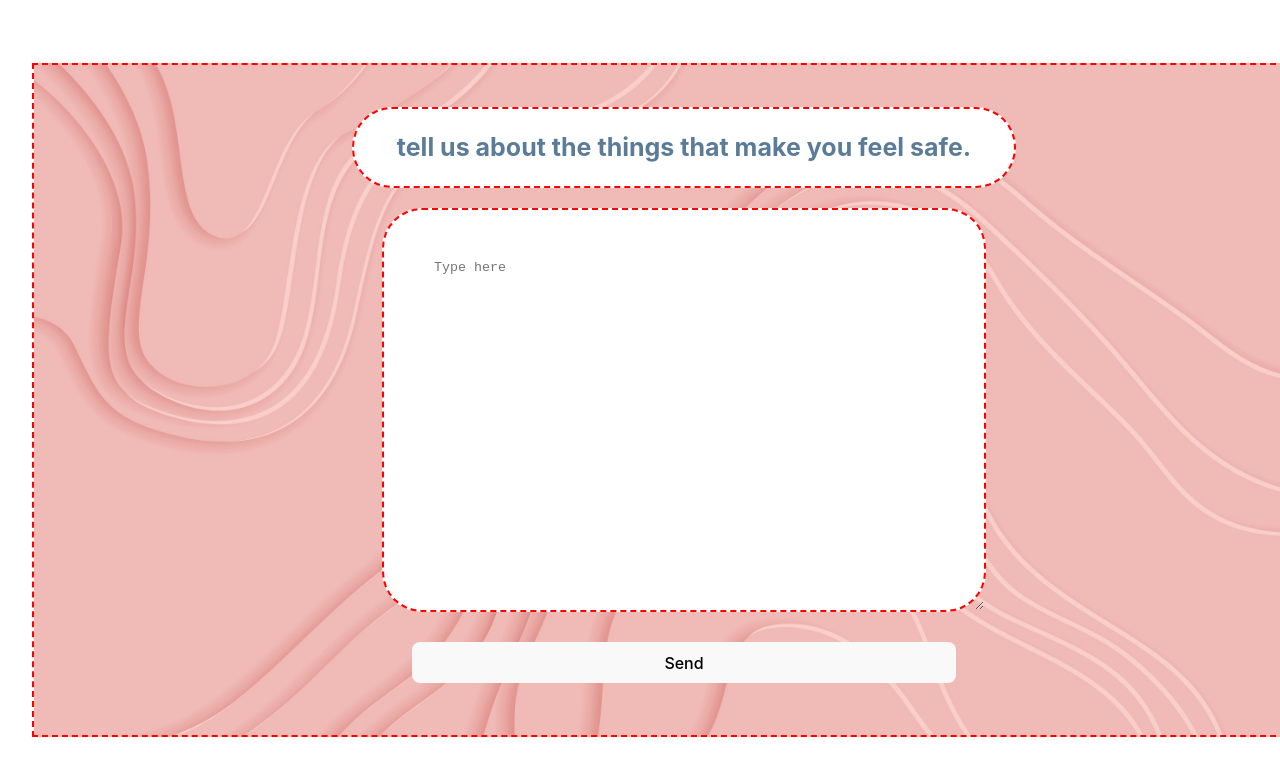
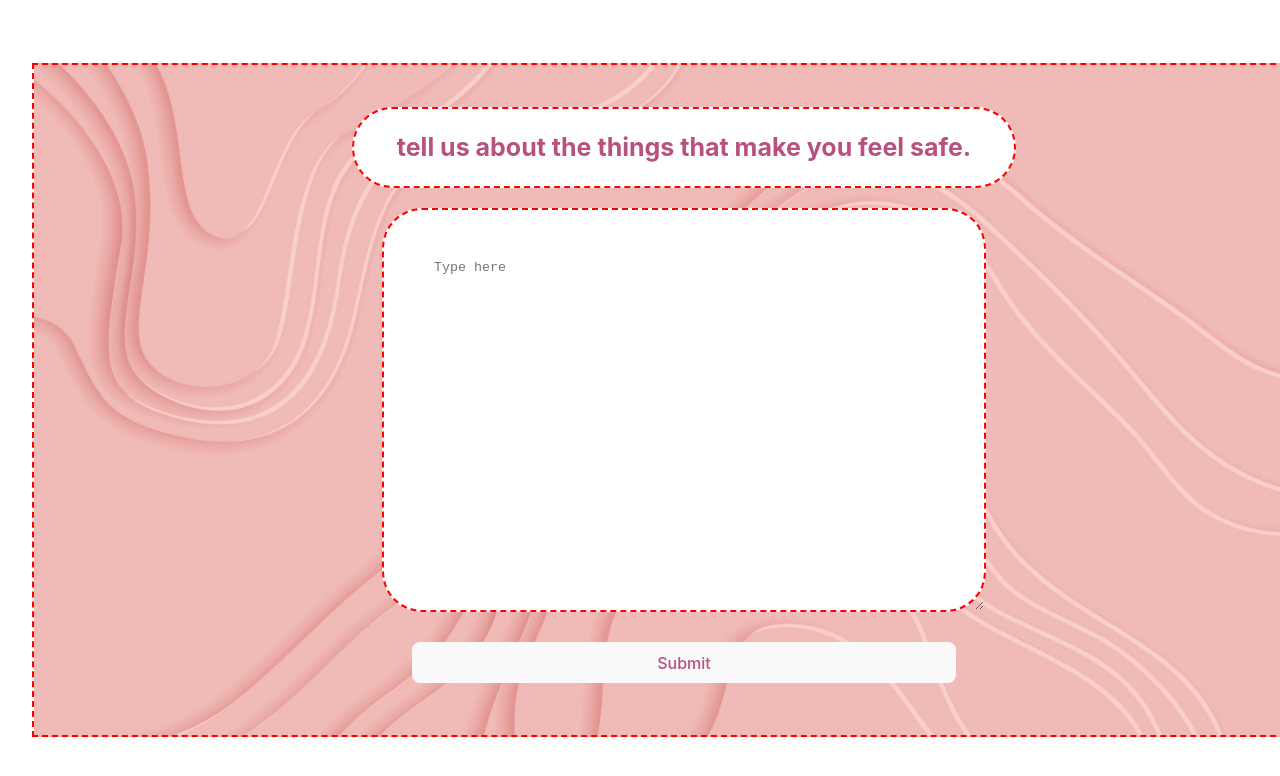
Before and after one commit to soapjia/safespace, a React (Vite) app in the folder safespace-app/: page / in a window 1280 px wide. Shown: the top 776 px of the page. Built offline with nearby package versions, Linux system fonts and the light colour scheme.

Commit message:
Chatbot screen

```diff
--- a/safespace-app/src/Chatbot.css
+++ b/safespace-app/src/Chatbot.css
@@ -16,7 +16,7 @@
 }
 
 .description {
-    color: #5B7C99;
+    color: #b8517f;
     background-color: white;
     border: 2px dashed red;
     padding-left: 30px;
@@ -41,6 +41,11 @@
 
 .send-button {
     margin: 30px;
+    color: #b8517f;
+}
+
+.send-button:hover {
+    color: black;
 }
 
 .form-container {
--- a/safespace-app/src/Chatbot.jsx
+++ b/safespace-app/src/Chatbot.jsx
@@ -41,7 +41,7 @@ export default function Chatbot() {
                 onKeyDown={handleKeyDown}
 
             />
-            <button type="submit" className="send-button">Send</button>
+            <button type="submit" className="send-button">Submit</button>
         </form>
 
 
```
